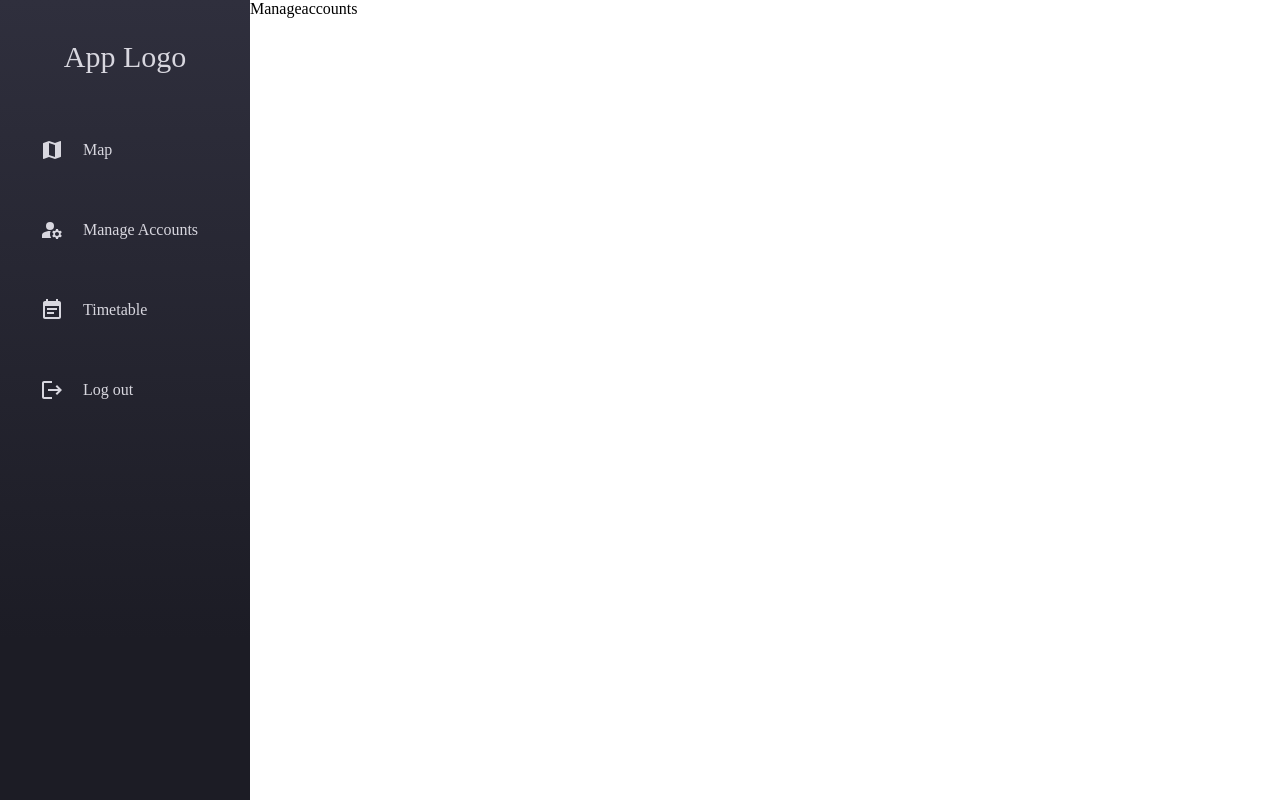
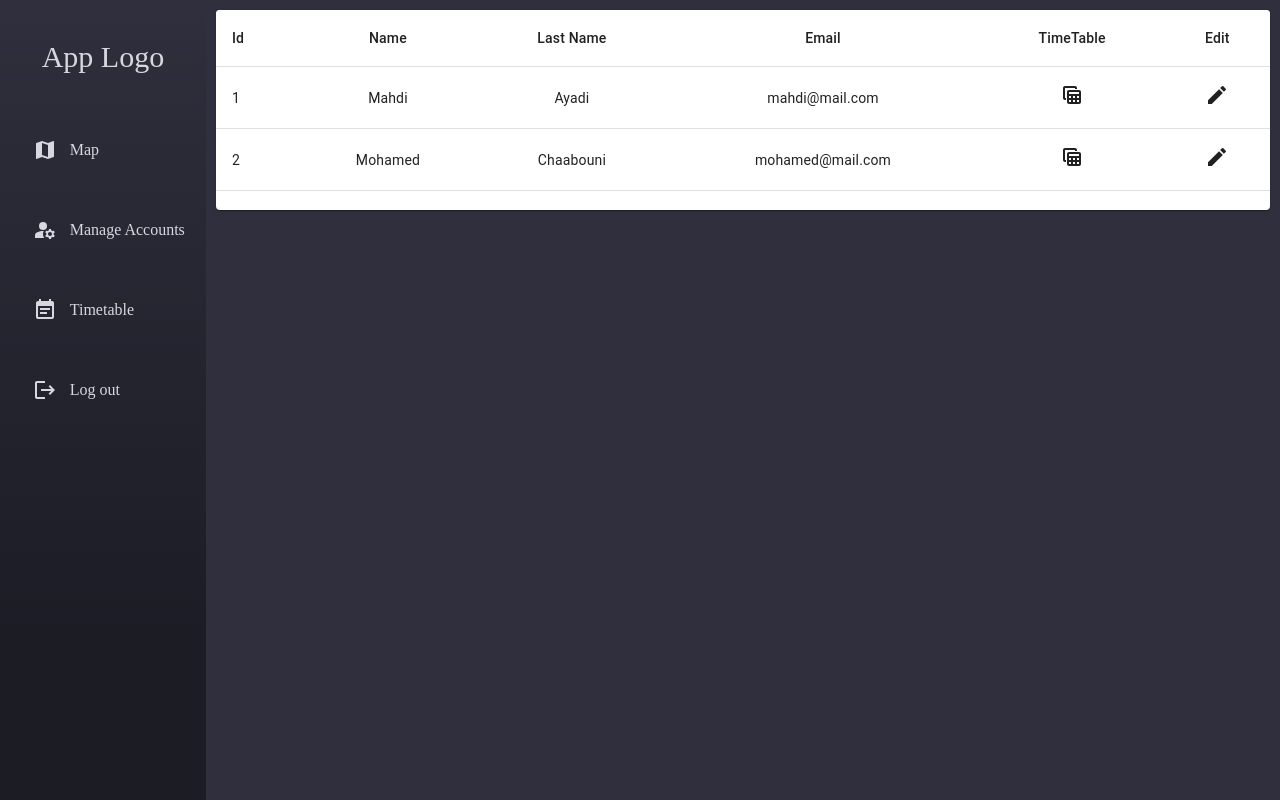
Before and after one commit to MahdiAyadi1/webapp, a React (Create React App) app: page / in a window 1280 px wide. Both pictures are taken after a click on the item "Manage Accounts". Built offline with nearby package versions, Linux system fonts and the light colour scheme.

Commit message:
accounts table

```diff
--- a/src/components/manageaccounts/Manageaccounts.js
+++ b/src/components/manageaccounts/Manageaccounts.js
@@ -1,11 +1,67 @@
 import React from "react";
 import './manageaccounts.css' ;
+import Table from '@mui/material/Table';
+import TableBody from '@mui/material/TableBody';
+import TableCell from '@mui/material/TableCell';
+import TableContainer from '@mui/material/TableContainer';
+import TableHead from '@mui/material/TableHead';
+import TableRow from '@mui/material/TableRow';
+import Paper from '@mui/material/Paper';
+import { maxHeight } from "@mui/system";
+import TableViewIcon from '@mui/icons-material/TableView';
+import EditIcon from '@mui/icons-material/Edit';
+
+function createData(
+    id,
+    name,
+    lastname,
+    mail,
+  ) {
+    return { id, name, lastname, mail};
+  }
+
+  const rows = [
+    createData(1,"Mahdi", "Ayadi", "mahdi@mail.com"),
+    createData(2, "Mohamed","Chaabouni","mohamed@mail.com"),
+    createData(3, "Ahmed","Ahmed","ahmed@mail.com")
+  ];
 
 const Manageaccounts = ()=> {
     return (
-    <div>
-        Manageaccounts
-    </div>
-    )
+        <div className="manageaccounts">
+
+        <TableContainer component={Paper} sx={{maxHeight:200}}>
+          <Table sx={{ minWidth: 650}} aria-label="simple table" stickyHeader>
+            <TableHead>
+              <TableRow>
+                <TableCell>Id</TableCell>
+                <TableCell align="center" >Name</TableCell>
+                <TableCell align="center" >Last Name</TableCell>
+                <TableCell align="center" >Email</TableCell>
+                <TableCell align="center"  >TimeTable</TableCell>
+                <TableCell align="center" >Edit</TableCell>
+              </TableRow>
+            </TableHead>
+            <TableBody>
+              {rows.map((row) => (
+                  <TableRow
+                  key={row.name}
+                  sx={{ '&:last-child td, &:last-child th': { border: 0 } }}
+                >
+                  <TableCell component="th" scope="row">
+                    {row.id}
+                  </TableCell>
+                  <TableCell align="center" >{row.name}</TableCell>
+                  <TableCell align="center" >{row.lastname}</TableCell>
+                  <TableCell align="center" >{row.mail}</TableCell>
+                  <TableCell align="center" ><TableViewIcon/></TableCell>
+                  <TableCell align="center" ><EditIcon/></TableCell>
+                </TableRow>
+              ))}
+            </TableBody>
+          </Table>
+        </TableContainer>
+              </div>
+      );
 }
 export default Manageaccounts
--- a/src/components/manageaccounts/manageaccounts.css
+++ b/src/components/manageaccounts/manageaccounts.css
@@ -0,0 +1,8 @@
+.manageaccounts{
+    background-color: var(--color-back-main-hover);
+    width: 100%;
+    padding: 10px;
+}
+.manageaccounts--table{
+    color : red ;
+}
--- a/src/components/metroinfo/metroinfo.css
+++ b/src/components/metroinfo/metroinfo.css
@@ -1,4 +1,4 @@
 .metroinfo{
-    width: 25%;
+    width: auto;
     background-color: var(--color-back-main-hover);
 }
--- a/src/pages/login/Login.js
+++ b/src/pages/login/Login.js
@@ -1,4 +1,3 @@
-import { TextField } from "@mui/material";
 import React from "react";
 import './login.css' ;
 import { useNavigate } from "react-router-dom";
```
